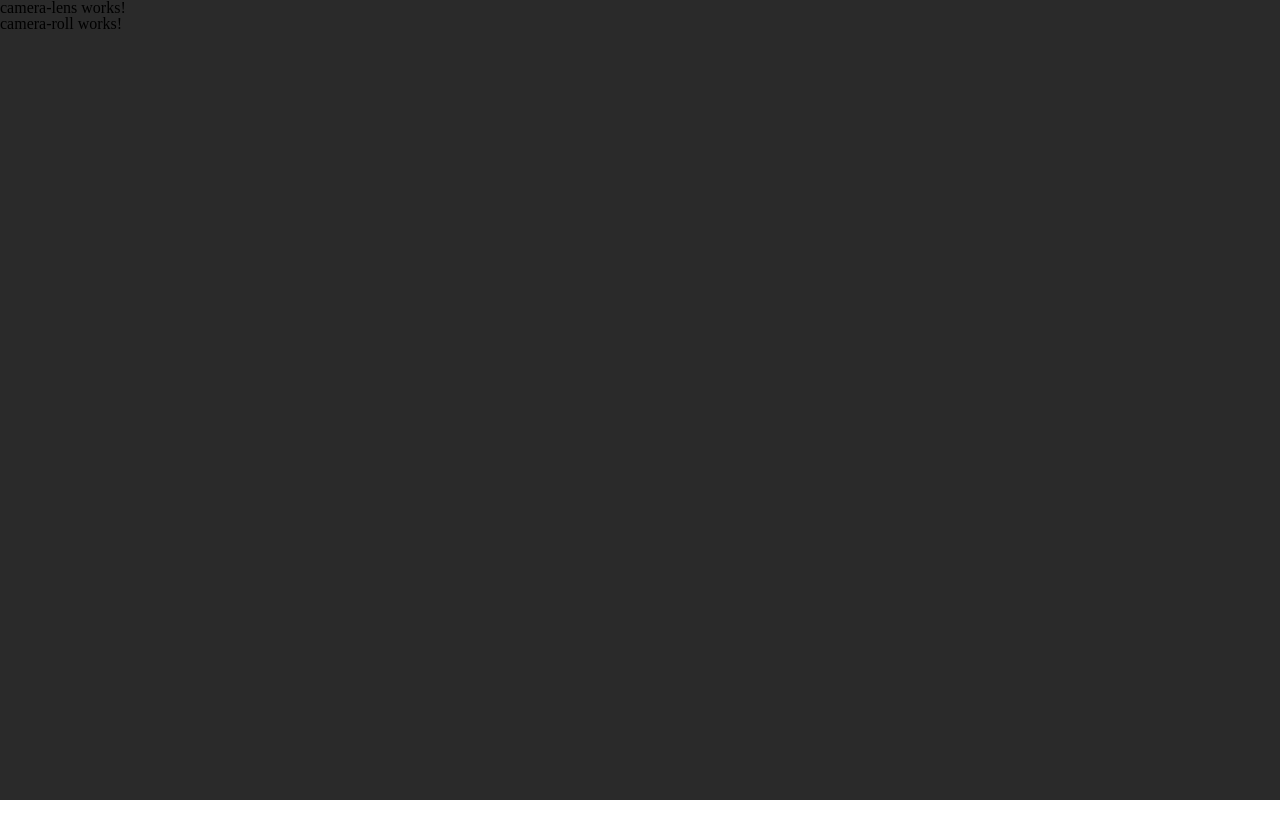
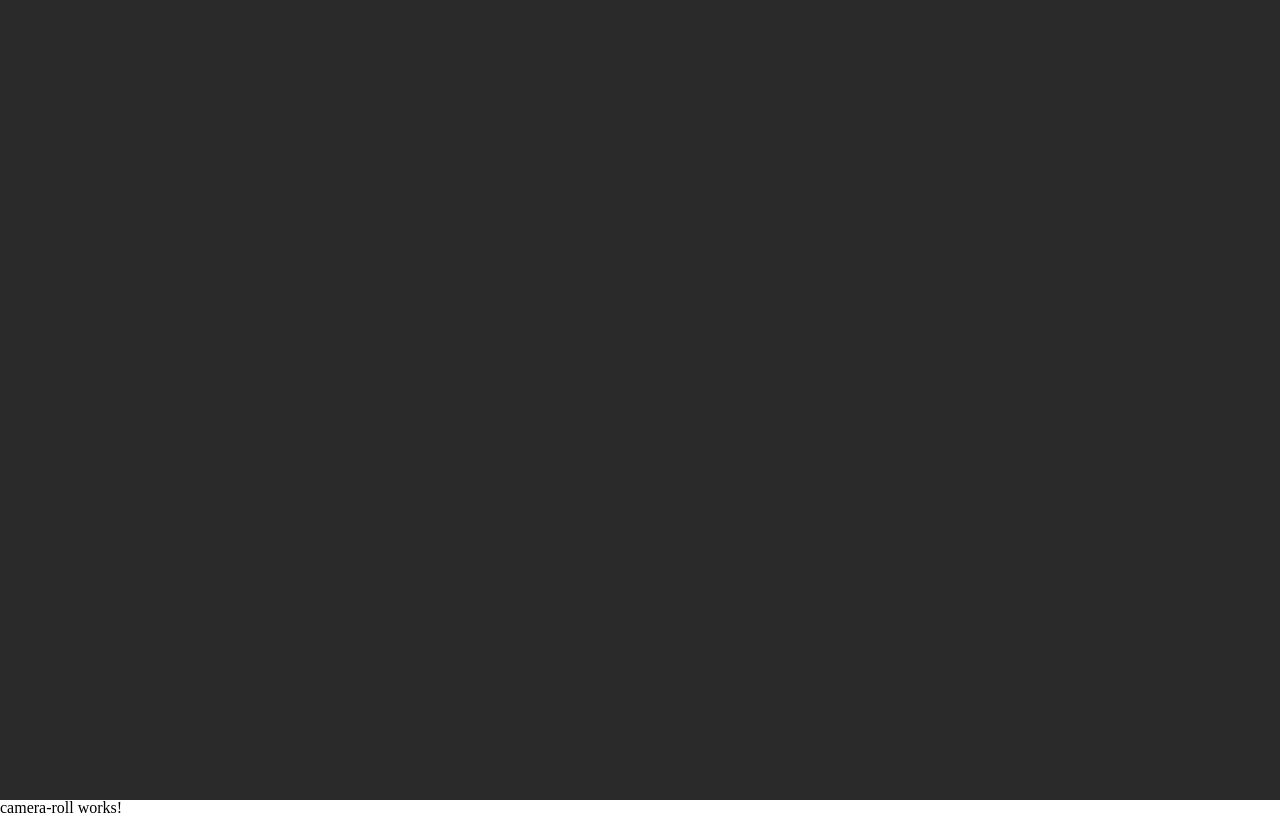
Before and after one commit to barriosx/camera-demo, an Angular app: page / in a window 1280 px wide. Built offline with nearby package versions, Linux system fonts and the light colour scheme.

Commit message:
Inject camera service into camera-lens component and produce feed from camera

```diff
--- a/src/app/components/camera/camera-lens/camera-lens.component.html
+++ b/src/app/components/camera/camera-lens/camera-lens.component.html
@@ -1 +1,10 @@
-<p>camera-lens works!</p>
+<div class="camera-lens-container">
+  <video
+  class="camera-lens"
+  height="100%"
+  width="100%"
+  #video
+  autoplay
+  (loadedmetadata)="onCameraMetadataLoaded($event)"
+  ></video>
+</div>
--- a/src/app/components/camera/camera-lens/camera-lens.component.ts
+++ b/src/app/components/camera/camera-lens/camera-lens.component.ts
@@ -1,14 +1,31 @@
-import { Component, OnInit } from '@angular/core';
+import { Component, ElementRef, OnInit, ViewChild } from '@angular/core';
+import { CameraService } from 'src/app/services/camera/camera.service';
 
 @Component({
   selector: 'app-camera-lens',
   templateUrl: './camera-lens.component.html',
 })
 export class CameraLensComponent implements OnInit {
+  @ViewChild('video', { static: true }) video!: ElementRef;
+  cameraStream: MediaStream | null = null;
+  cameraHeight = 0;
+  cameraWidth = 0;
 
-  constructor() { }
+  constructor(private cameraService: CameraService) { }
 
   ngOnInit(): void {
+    this.cameraService.getCameraFeed().then(stream => {
+      console.log(stream);
+      this.cameraStream = stream;
+      this.video.nativeElement.srcObject = stream;
+    })
+    .catch(err => {
+      console.error(err);
+    });
   }
-
+  onCameraMetadataLoaded(e: any) {
+    console.log(e);
+    this.cameraHeight = e.target.videoHeight;
+    this.cameraWidth = e.target.videoWidth;
+  }
 }
```
